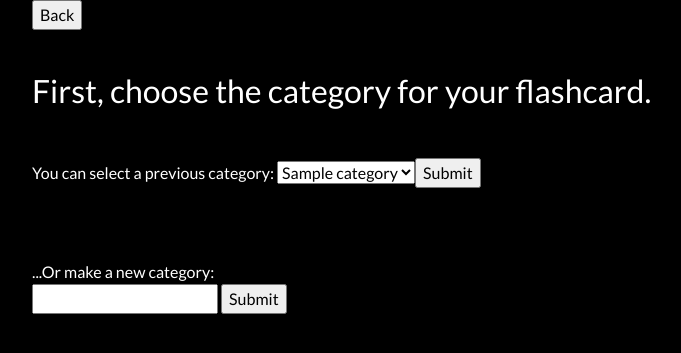
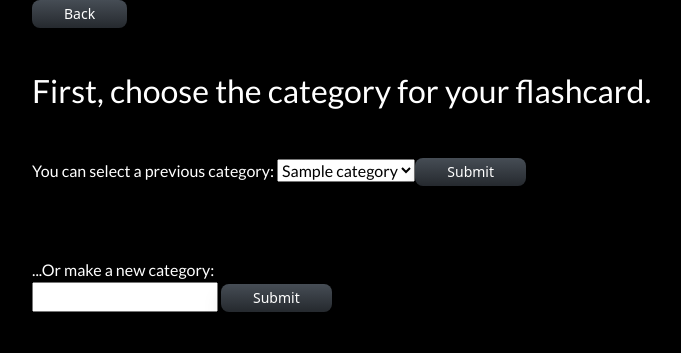
Before and after one commit to aquariangirl/Flashcards, a Flask app: page /select-category in a window 1280 px wide. Shown: the top 353 px of the page, without its empty margins (320-1001 px from the left). Run offline with Flask 2, Linux system fonts and the light colour scheme; tables that the repository leaves empty hold one stand-in row (values such as "Sample post").

Commit message:
button styling updates

```diff
--- a/static/css/button.css
+++ b/static/css/button.css
@@ -1,45 +1,51 @@
 /* CSS */
 .button {
-  background-image: linear-gradient(#f7f8fa ,#e7e9ec);
-  border-color: #adb1b8 #a2a6ac #8d9096;
-  border-style: solid;
-  border-width: 1px;
-  border-radius: 3px;
-  box-shadow: rgba(255,255,255,.6) 0 1px 0 inset;
+  align-items: center;
+  background-color: initial;
+  background-image: linear-gradient(#464d55, #25292e);
+  border-radius: 8px;
+  border-width: 0;
+  box-shadow: 0 10px 20px rgba(0, 0, 0, .1),0 3px 6px rgba(0, 0, 0, .05);
   box-sizing: border-box;
-  color: #0f1111;
+  color: #fff;
   cursor: pointer;
-  display: inline-block;
-  font-family: "Amazon Ember",Arial,sans-serif;
+  display: inline-flex;
+  flex-direction: column;
+  font-family: expo-brand-demi,system-ui,-apple-system,BlinkMacSystemFont,"Segoe UI",Roboto,"Helvetica Neue",Arial,"Noto Sans",sans-serif,"Apple Color Emoji","Segoe UI Emoji","Segoe UI Symbol","Noto Color Emoji";
   font-size: 14px;
-  height: 29px;
-  font-size: 13px;
-  outline: 0;
+  height: 28px;
+  justify-content: center;
+  line-height: 1;
+  margin: 0;
+  outline: none;
   overflow: hidden;
-  padding: 0 11px;
+  padding: 0 32px;
   text-align: center;
   text-decoration: none;
-  text-overflow: ellipsis;
+  transform: translate3d(0, 0, 0);
+  transition: all 150ms;
+  vertical-align: baseline;
+  white-space: nowrap;
   user-select: none;
   -webkit-user-select: none;
   touch-action: manipulation;
-  white-space: nowrap;
+}
+
+.button:hover {
+  box-shadow: rgba(0, 1, 0, .2) 0 2px 8px;
+  opacity: .85;
 }
 
 .button:active {
-  border-bottom-color: #a2a6ac;
-}
-
-.button:active:hover {
-  border-bottom-color: #a2a6ac;
-}
-
-.button:hover {
-  border-color: #a2a6ac #979aa1 #82858a;
+  outline: 0;
 }
 
 .button:focus {
-  border-color: #e77600;
-  box-shadow: rgba(228, 121, 17, .5) 0 0 3px 2px;
-  outline: 0;
+  box-shadow: rgba(0, 0, 0, .5) 0 0 0 3px;
 }
+
+@media (max-width: 420px) {
+  .button {
+    height: 48px;
+  }
+}
--- a/templates/login.html
+++ b/templates/login.html
@@ -2,6 +2,9 @@
 {% block title %}Flashcards!{% endblock %}
 
 {% block body %}
+<head>
+  <link href="../static/css/button.css" rel="stylesheet" type="text/css"/>
+</head>
 <br><br><br><br><br><br><br><br>
 <h2>Login</h2>
   <form action="/login" method="POST">
@@ -14,7 +17,7 @@
     </p>
 
     <p>
-      <input type="submit">
+      <input type="submit" class="button" role="button">
     </p>
   </form>
 
--- a/templates/my-categories.html
+++ b/templates/my-categories.html
@@ -7,7 +7,7 @@
     <link href="../static/css/button.css" rel="stylesheet" type="text/css"/>
 
     <form action="/user-profile">
-      <button class="button">Return to Profile</button>
+      <button class="button" class="button" role="button">Return to Profile</button>
   </form> <br>
   </head>
 <body>
@@ -19,7 +19,7 @@
             <li>{% for category in categories %}
                 <option value="{{ category.category_name }}">{{ category.category_name }}</option>
             </li>{% endfor %}
-            <input type="submit" value="Go"></input>
+            <input type="submit" class="button" role="button" value="Go"></input>
         </select>
     </form>
     </section>
--- a/templates/my-flashcards.html
+++ b/templates/my-flashcards.html
@@ -11,7 +11,8 @@
 </head>
 
 <body>
- <h1>My Flashcards:</h1> <br>
+  <br><br>
+ <h1>My Flashcards:</h1> <br><br><br>
 
 
   <table>
--- a/templates/search.html
+++ b/templates/search.html
@@ -3,6 +3,7 @@
 
 {% block body %}
 <head>
+  <link href="../static/css/button.css" rel="stylesheet" type="text/css"/>
   <style>
     #search
 {
@@ -12,14 +13,14 @@
   </style>
 </head>
 <form>
-    <input type="button" value="Back" onclick="history.back()">
+    <input type="button" class="button" role="button" value="Back" onclick="history.back()">
   </form>
   <br><br><br><br><br><br><br><br>
 <h1>Search for a flashcard:</h1>
 
 <form action= {{ url_for("flashcard_result") }} method="POST">
     <input type="text" name= keyword id= search placeholder="Enter a keyword to search">
-    <input type="submit" placeholder="submit">
+    <input type="submit" class="button" role="button" placeholder="submit">
 
 </form>
 
--- a/templates/select-category.html
+++ b/templates/select-category.html
@@ -2,8 +2,11 @@
 {% block title %}Flashcards!{% endblock %}
 
 {% block body %}
+<head>
+    <link href="../static/css/button.css" rel="stylesheet" type="text/css"/>
+</head>
 <form>
-    <input type="button" value="Back" onclick="history.back()">
+    <input type="button" value="Back" class="button" role="button" onclick="history.back()">
 </form><br><br><br>
  <h2>First, choose the category for your flashcard.</h2>
 <body>
@@ -14,7 +17,7 @@
                 {% for category in categories %}
                     <option value="{{ category.category_name }}">{{ category.category_name }}</option>
                 {% endfor %}
-                <input type="submit"></input>
+                <input type="submit" class="button" role="button"></input>
     </form>
     <form action="/create-category", method="POST">
         <label for="new-category"></label>
@@ -22,7 +25,7 @@
                 <label for="new-category">...Or make a new category:</label> <br>
                 <input type="text" id="new-category" name="new-category">
 
-        <input type="submit"></input>
+        <input type="submit" class="button" role="button"></input>
     </form>
     </p>
 </body>
```
Also changed, not shown: templates/flashcardresult.html (+8 -6 lines), templates/new-flashcard.html (+5 -2 lines), templates/view-flashcard.html (+6 -7 lines), templates/homepage.html (line endings or trailing spaces).
